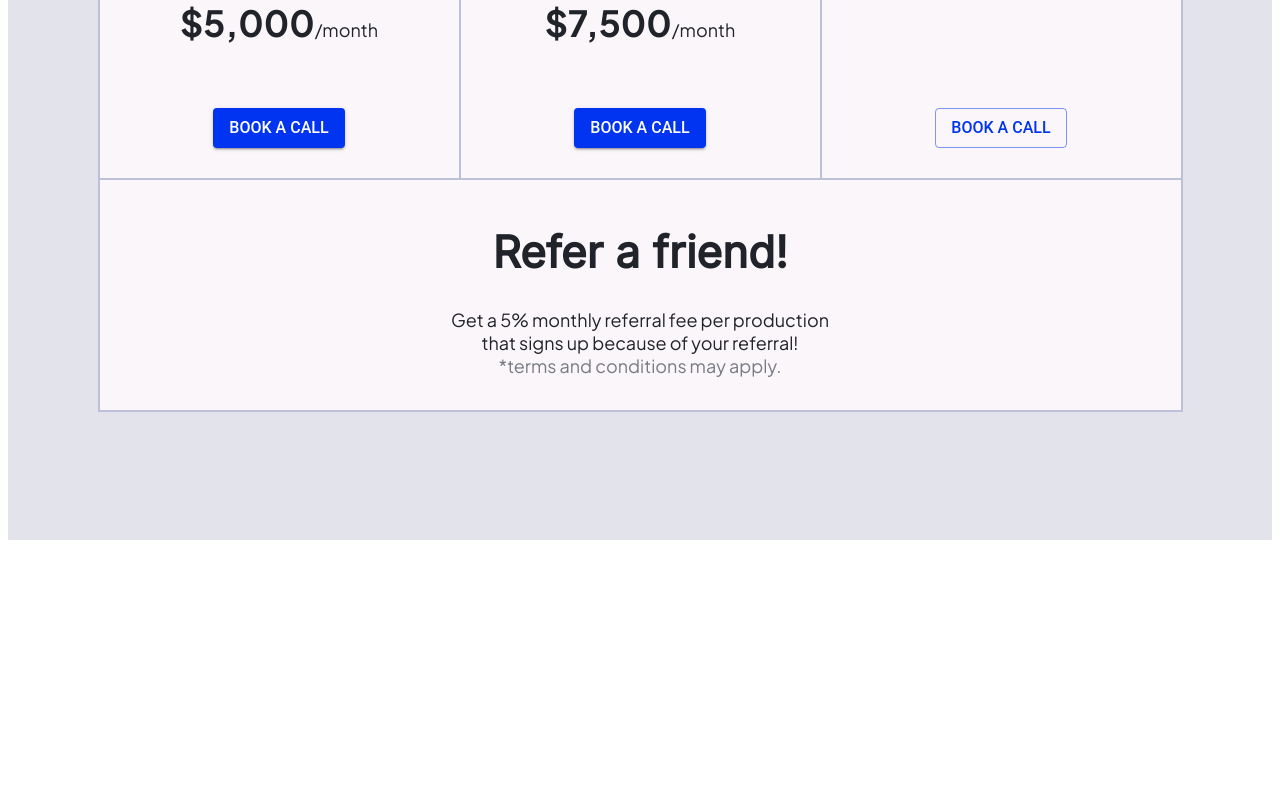
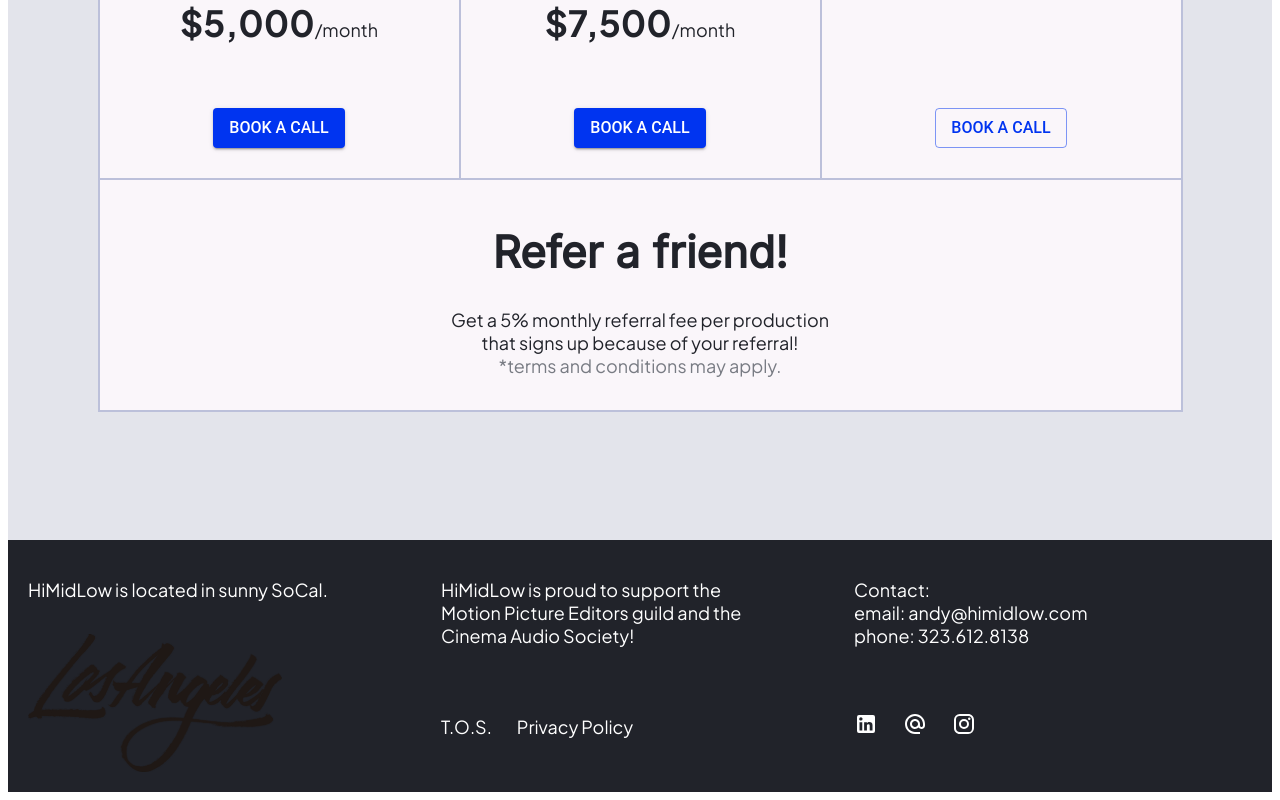
Before and after one commit to annsuparada/HiMIdLow, a React (Create React App) app in the folder client/: page / in a window 1280 px wide. Shown: the part 6367-7167 px from the top of the page. Before the commit the page ends 6915 px from the top, so only its background shows below. Built offline with nearby package versions, Linux system fonts and the light colour scheme.

Commit message:
create footer

```diff
--- a/client/src/App.tsx
+++ b/client/src/App.tsx
@@ -1,6 +1,7 @@
 import { ThemeProvider } from '@mui/material/styles'
 import React from 'react'
 import { BrowserRouter as Router, Route, Routes } from 'react-router-dom'
+import Footer from './components/Footer'
 import NavBar from './components/NavBar'
 import PageContainer from './components/PageContainer'
 import Homepage from './pages/Homepage'
@@ -16,6 +17,7 @@ const App: React.FC = () => {
             <Route path="/" element={<Homepage />} />
           </Routes>
         </PageContainer>
+        <Footer />
       </Router>
     </ThemeProvider>
   )
--- /dev/null
+++ b/client/src/components/Footer.tsx
@@ -0,0 +1,68 @@
+import React from 'react'
+import { darkFont, white } from '../theme'
+import MainWrapper from './MainWrapper'
+import PageContainer from './PageContainer'
+import LaLogo from '../logo/los-angeles.svg'
+import LinkedInIcon from '@mui/icons-material/LinkedIn'
+import InstagramIcon from '@mui/icons-material/Instagram'
+import AlternateEmailIcon from '@mui/icons-material/AlternateEmail'
+
+const Footer: React.FC = () => {
+  const styles = {
+    text: {
+      color: white,
+      fontSize: '18px',
+    },
+    grid: {
+      display: 'grid',
+      gridTemplateColumns: 'repeat(3, 1fr)',
+      gap: '15px',
+    },
+    gridItem: {
+      display: 'grid',
+      gridTemplateColumns: '1fr',
+      gap: '15px',
+    },
+    icon: {
+      color: white,
+      marginRight: '25px',
+    },
+  }
+  return (
+    <PageContainer backgroundColor={darkFont} padding="20px">
+      <MainWrapper backgroundColor={darkFont}>
+        <div style={styles.grid}>
+          <div style={styles.gridItem}>
+            <p style={styles.text}>HiMidLow is located in sunny SoCal.</p>
+            <img src={LaLogo} alt="logo" />
+          </div>
+          <div style={styles.gridItem}>
+            <p style={styles.text}>
+              HiMidLow is proud to support the <br />
+              Motion Picture Editors guild and the <br />
+              Cinema Audio Society!
+            </p>
+            <p style={styles.text}>
+              <span style={{ marginRight: '25px' }}>T.O.S.</span>
+              Privacy Policy
+            </p>
+          </div>
+          <div style={styles.gridItem}>
+            <p style={styles.text}>
+              Contact: <br />
+              email: andy@himidlow.com <br />
+              phone: 323.612.8138
+            </p>
+            <div>
+              <LinkedInIcon style={styles.icon} />
+              <AlternateEmailIcon style={styles.icon} />
+              <InstagramIcon style={styles.icon} />
+            </div>
+          </div>
+        </div>
+      </MainWrapper>
+    </PageContainer>
+  )
+}
+
+export default Footer
--- a/client/src/components/PageContainer.tsx
+++ b/client/src/components/PageContainer.tsx
@@ -15,7 +15,6 @@ const PageContainer: React.FC<PageContainerProps> = ({
     container: {
       backgroundColor: backgroundColor,
       height: '100%',
-      width: '100%',
       margin: 0,
       padding: padding ? padding : 0,
     },
```
Also changed, not shown: client/src/logo/los-angeles.svg (added).
